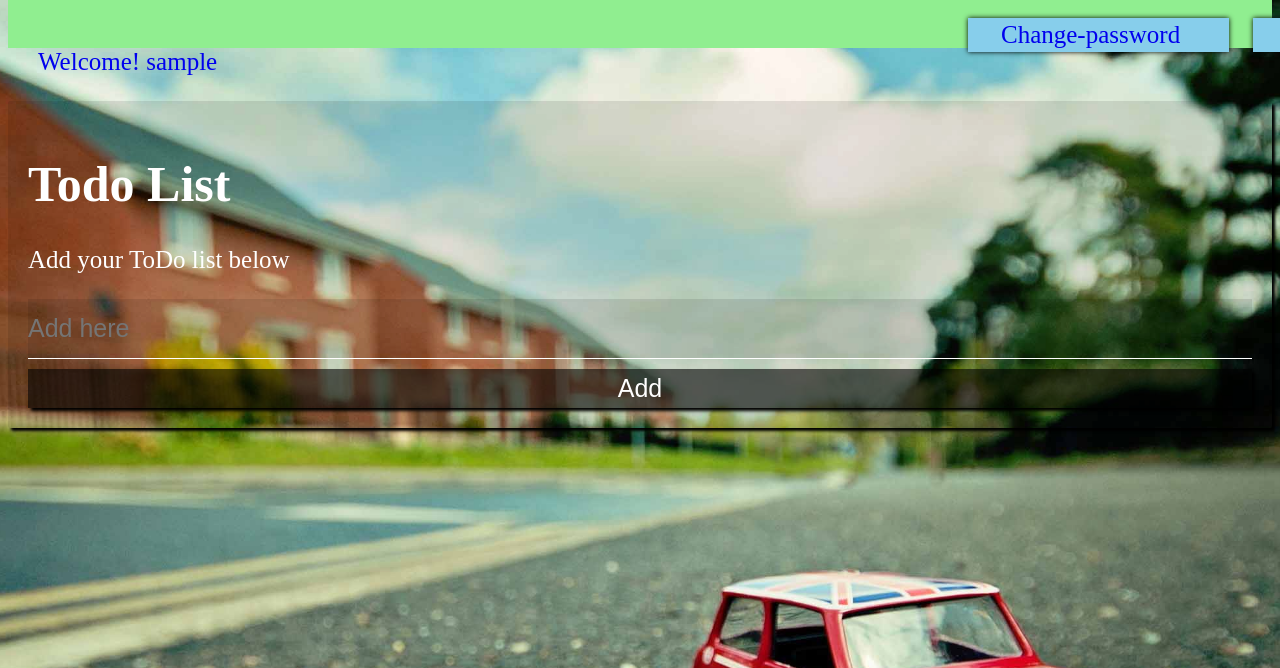
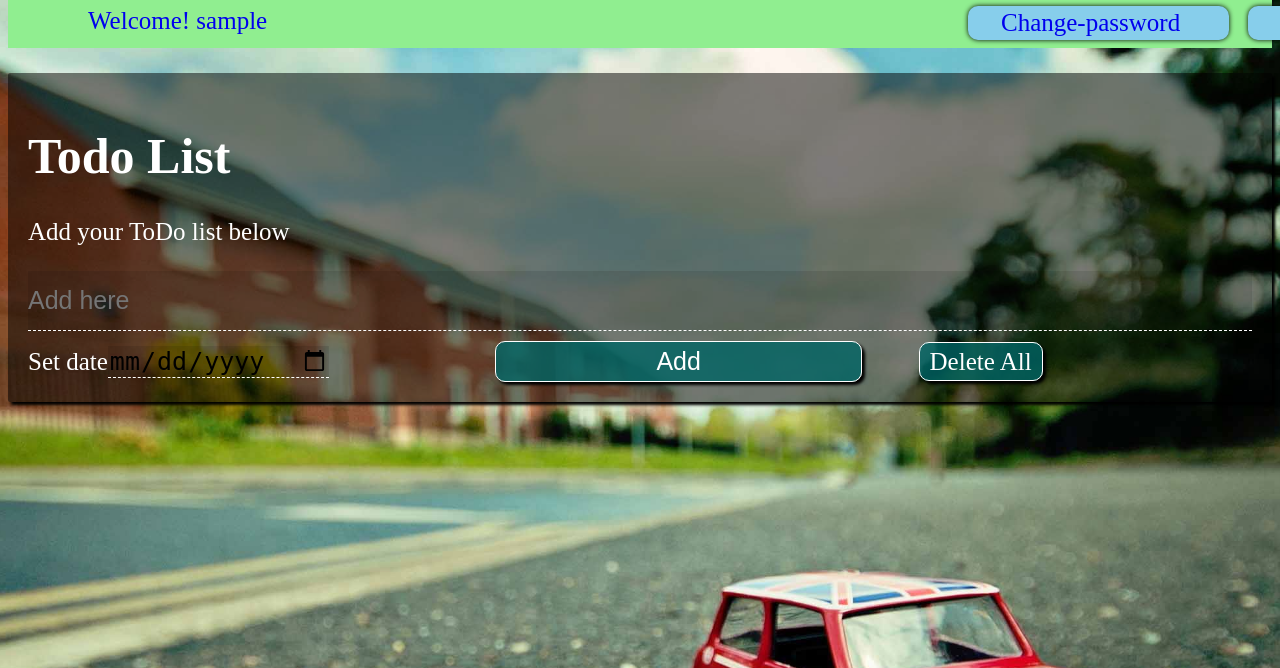
Before and after one commit to sgitv/todo_REG, a PHP site: page /todoHomeScreen.php in a window 1280 px wide. Shown: the top 668 px of the page. Run offline with PHP 8.4, Linux system fonts and the light colour scheme; the visitor is signed in with stand-in values (Sample User, id 1); data that the repository does not hold is empty.

Commit message:
third update

```diff
--- a/changeView.php
+++ b/changeView.php
@@ -14,6 +14,7 @@ if($_SESSION['temp'] == "")
 		<link type="text/css" rel="stylesheet" href="styles.css">
 	</head>
 	<div id="toolbar">
+	<div id="welcome"><a href="#" id="userLogName"><span>Welcome!  </span><?php echo $_SESSION['username'];?></a></div>
 		<div id ="innertool">
 			<a href="logout.php?logout">Log-out</a>
 		</div>
@@ -22,7 +23,7 @@ if($_SESSION['temp'] == "")
 		</div>
 	</div>
 	<body>
-	<div ><a href="#" id="userLogName"><span id = "welcome">Welcome!  </span><?php echo $_SESSION['username'];?></a></div>
+
 		<div class="di" id="signup" style="margin-top=-100px">
 <table>
 
--- a/reChoosEmail.php
+++ b/reChoosEmail.php
@@ -39,7 +39,7 @@
 	<span><p id="s6first" style="color:white;font-size:13px;"></p></span></td></tr>
 
 	<tr><td><input type="submit" name="submit" value="sign-up" class="button" style="border:1px solid white;border-radius:5px"/></td>
-	<tr><td><h3 class="success" style="opacity: 0.9;margin"><?php echo "Email-Id Already exist! please signup with different one!"?></h3></td></tr>
+	<tr><td><h3 class="rechoose" style="opacity: 0.9"><?php echo "Email-Id Already exist! please signup with different one!"?></h3></td></tr>
 </form>
 
 </table>
--- a/regSuccessfull.php
+++ b/regSuccessfull.php
@@ -39,7 +39,7 @@
 	<span><p id="s6first" style="color:white;font-size:13px;"></p></span></td></tr>
 
 	<tr><td><input type="submit" name="submit" value="sign-up" class="button" style="border:1px solid white;border-radius:5px"/></td>
-	<tr><td><h3 class="success" style="opacity: 0.9;margin"><?php echo "succesfully registered! Now log in"?></h3></td></tr>
+	<tr><td><h3 class="success" ><?php echo "succesfully registered! Now log in"?></h3></td></tr>
 </form>
 
 </table>
--- a/signUplogIn.php
+++ b/signUplogIn.php
@@ -14,7 +14,7 @@
 		$lastname = $_POST['surname'];
 		$number = $_POST['number'];
 		$email = $_POST['email'];
-		$password = md5($_POST['password']);
+		$password = $_POST['password'];
 
 		$stmt = $db->prepare("SELECT * FROM users WHERE email=:email_id");
 		$stmt->execute(array(":email_id"=>$email));
@@ -30,7 +30,6 @@
 			$query->execute([
 				':username'=>$firstname,
 				':surname'=>$lastname,
-
 				':pnumber'=>$number,
 				':email'=>$email,
 				':password'=>$password
@@ -46,7 +45,7 @@
 	{
 		$email = $_POST['email'];
 		$password = $_POST['password'];
-		$stmt = $db->prepare("SELECT * FROM users WHERE email=:email_id " );
+		$stmt = $db->prepare("SELECT * FROM users WHERE email=:email_id");
 		$stmt->execute(array(":email_id"=>$email));
 		$userRow=$stmt->fetch(PDO::FETCH_ASSOC);
 		if(($userRow['email'] === $email)&&($userRow['password'] === $password))
--- a/theams.css
+++ b/theams.css
@@ -22,7 +22,7 @@
  	border-radius: 2px;
  	box-shadow: 3px 3px 3px black;
  	margin-top: 25px;
- 	background: rgba(0, 0, 0, 0.1);
+ 	background: rgba(0, 0, 0, 0.5);
  }
  /* Items */
  .items {
@@ -41,13 +41,14 @@
  .items li,
  .item-add .input {
  	border:0;
- 	border-bottom: 1px solid white;
+ 	border-bottom: 1px dashed white;
  	padding: 15px 0;
  }
 
 .input {
 	width:100%;
 	background: rgba(0, 0 , 0, 0.1);
+	position: relative;
 }
  .done-button {
 
@@ -63,16 +64,19 @@
  }
  /* Submit button */
  .submit {
- background: rgba(0, 0 , 0, 0.6);
+
+    background: rgba( 0,100,100, 0.8);
  	padding: 5px 10px;
- 	width:100%;
+ 	width:30%;
  	margin-top: 10px;
  	box-shadow: 3px 3px 3px black;
- 	border:none;
+ 	border:1px solid white;
+ 	margin-left: 160px;
+ 	border-radius: 10px;
 
  }
  .submit:hover{
- 	background: rgba( 10, 0, 0, 0.8);
+ 	 background: rgba(0, 0 , 50, 0.9);
  }
  .color{
  	color:green;
@@ -81,33 +85,52 @@
  	height: 60px;
  	margin-top: -20px;
  	background-color: lightgreen;
+
  }
  #innertool{
- 	margin-top: 30px;
- 	margin-left: 1245px;
+ 	margin-top: 18px;
+ 	margin-left: 1240px;
  	background-color: skyblue;
  	width: 150px;
  	padding: 3px;
  	box-shadow: 0px 0px 5px black;
  	position:fixed;
+ 	border-radius: 10px;
 }
  #innertool1{
- 	margin-top: 30px;
+ 	margin-top: 18px;
  	margin-left: 960px;
  	background-color: skyblue;
  	width: 255px;
  	padding: 3px;
  	box-shadow: 0px 0px 5px black;
  	position:fixed;
+ 		border-radius: 10px;
 }
 #innertool:hover{
-	margin-top: 40px;
+	background-color: orange;
+	color: black;
 }
 #innertool1:hover{
-	margin-top: 40px;
+	background-color: orange;
+	color: black;
 }
  body{
  	background-image: url("aa.jpg");
     background-position: center top;
     background-size: 130% auto;
  }
+ #welcome{
+ 	position: fixed;
+ 	margin-top: 19px;
+ 	margin-left: 50px;
+ 	color:white;
+
+ }
+ #dateField{
+ 	color:black;
+ 	width: 220px;
+ 	background: rgba(0, 0 , 0, 0.1);
+ 	border:0;
+ 	border-bottom: 1px dashed white;
+ }
--- a/todoHomeScreen.php
+++ b/todoHomeScreen.php
@@ -7,7 +7,7 @@ if($_SESSION['temp']=="")
 	header('location:body.php');
 }
 $itemsQuery = $db->prepare("
-	SELECT id,name,done
+	SELECT id,name,done,created,date,edit
 	FROM items
 	WHERE user = :user
 	");
@@ -28,6 +28,7 @@ $items = $itemsQuery->rowCount()? $itemsQuery : [];
 		<link rel="stylesheet" href="theams.css">
 	</head>
 	<div id="toolbar">
+		<div id="welcome"><a href="#" id="userLogName"><span>Welcome!  </span><?php echo $_SESSION['username'];?></a></div>
 		<div id ="innertool">
 			<a href="logout.php?logout">Log-out</a>
 		</div>
@@ -36,7 +37,7 @@ $items = $itemsQuery->rowCount()? $itemsQuery : [];
 		</div>
 	</div>
 	<body>
-	<div ><a href="#" id="userLogName"><span id = "welcome">Welcome!  </span><?php echo $_SESSION['username'];?></a></div>
+
 		<div class="list">
 			<h1 style="color:white">Todo List</h1>
 
@@ -44,24 +45,54 @@ $items = $itemsQuery->rowCount()? $itemsQuery : [];
 			<ol class="items">
 				<?php foreach($items as $item):?>
 					<li>
-						<span class="item<?php echo $item['done']?' done':''?>"><?php echo $item['name'];?></span>	<!-- display List  -->
+
+
+
+						<?php if(!$item['edit']):?>
+
+							<span class="item<?php echo $item['done']?' done':''?>"><?php echo $item['name']." "."'".$item['date']."'"." added on '".$item['created']."'";?></span>	<!-- display List  -->
+
+						<?php endif;?>
+
 						<?php if(!$item['done']):?>
-						<a href="strikeOutUndoLine.php?as=done&item=<?php echo $item['id'];?>" class="done-button">done</a>      <!-- doneButton  -->
+
+
+							<a href="strikeOutUndoLine.php?as=done&item=<?php echo $item['id'];?>" class="done-button">done</a>
+							<a href="delete.php?item=<?php echo $item['id'];?>" class="done-button">delete</a>     <!-- doneButton  -->
+							<a href="edit.php?as=edit&item=<?php echo $item['id'];?>" class="done-button">Edit</a>
+
+
 						<?php endif;?>
+
 						<?php if($item['done']): ?>
+
+
 							<a href="strikeOutUndoLine.php?as=notdone&item=<?php echo $item['id'];?>" class="done-button">Undo</a>	<!-- undoButton  -->
 							<a href="delete.php?item=<?php echo $item['id'];?>" class="done-button">delete</a>	       <!-- deleteButton  -->
+
+
 						<?php endif;?>
+						<?php if($item['edit']): ?>
+							<form action = "save.php?item=<?php echo $item['id'];?>" method="post">
+							<input type = "text" class = "input" name = "name" style = "width:200px" value = "<?php echo $item['name'];?>"/>
+							<input type = "date" class = "input" name = "date" style = "width:200px" value = "<?php echo $item['date'];?>"/>
+							<input type = "submit" class = "done-button" value = "SAVE"/>
+							</form>
+						<?php endif; ?>
 					</li>
 				<?php endforeach; ?>
 			</ol>
+
 			<?php else:?>
 				<P>Add your ToDo list below</P>
 			<?php endif;?>
 			<form class="item-add" action="insert.php" method="post">
 				<input type="text" name="name" placeholder="Add here" class="input" autocomplete="off" required>   <!-- input -->
+		Set date<input type ="date" name="date" id = "dateField"/>
 				<input type="submit" value="Add" class="submit">
+				<a href="delete.php?user=<?php echo $_SESSION['user_id'];?>" onclick="return deleteAll()" class="submit" style="margin-left:50px;color:white" >Delete All</a>
 			</form>
 		</div>
+		<script src=valid.js></script>
 	</body>
 </html>
--- a/valid.js
+++ b/valid.js
@@ -59,16 +59,16 @@ function checklog()
 }
 function nameCheck()
 {
-	var input = document.getElementById("sfield1");
-	if(input.value.length < 3)
+	var input1 = document.getElementById("sfield1");
+	var tag = document.getElementById('sfirst');
+	if(input1.value.length < 3)
 	{
-		document.getElementById('sfirst').innerHTML = "Too Short"+" &#10008";
-		document.getElementById('sfirst').style.color = "red";
+		tag.innerHTML = "Too Short"+" &#10008";
+		tag.style.color = "red";
 	}
 	else
 	{
-		document.getElementById('sfirst').innerHTML = "Ok"+" &#10004";
-		document.getElementById('sfirst').style.color = "lightgreen";
+		tag.innerHTML = "";
 
 	}
 
@@ -83,8 +83,7 @@ function surnameCheck()
 	}
 	else
 	{
-		document.getElementById('s2first').innerHTML = "Ok"+" &#10004";
-		document.getElementById('s2first').style.color = "lightgreen";
+		document.getElementById('s2first').innerHTML = "";
 
 	}
 
@@ -99,8 +98,7 @@ function numberCheck()
 	}
 	else
 	{
-		document.getElementById('s3first').innerHTML = "Valid number"+" &#10004";
-		document.getElementById('s3first').style.color = "lightgreen";
+		document.getElementById('s3first').innerHTML = "";
 
 	}
 
@@ -116,8 +114,7 @@ function emailCheck()
 	}
 	else
 	{
-		document.getElementById('s4first').innerHTML = "Valid email"+" &#10004";
-		document.getElementById('s4first').style.color = "lightgreen";
+		document.getElementById('s4first').innerHTML = "";
 
 	}
 
@@ -132,9 +129,7 @@ function passwordCheck()
 	}
 	else
 	{
-		document.getElementById('s5first').innerHTML = "Ok"+" &#10004";
-		document.getElementById('s5first').style.color = "lightgreen";
-
+		document.getElementById('s5first').innerHTML = "";
 	}
 
 }
@@ -166,9 +161,7 @@ function emailLCheck()
 	}
 	else
 	{
-		document.getElementById('l1first').innerHTML = "Valid email"+" &#10004";
-		document.getElementById('l1first').style.color = "lightgreen";
-
+		document.getElementById('l1first').innerHTML = "";
 	}
 
 }
@@ -182,9 +175,13 @@ function passwordLCheck()
 	}
 	else
 	{
-		document.getElementById('l2first').innerHTML = "Ok"+" &#10004";
-		document.getElementById('l2first').style.color = "lightgreen";
+		document.getElementById('l2first').innerHTML = "";
 
 	}
 
 }
+function deleteAll()
+{
+	var yesNo = confirm("Do you want to really delete all the list items?");
+	return yesNo;
+}
```
Also changed, not shown: DATABASE_STRUCTURE.txt (added, +7 -0 lines), body.php (+9 -9 lines), delete.php (+7 -0 lines), edit.php (added, +31 -0 lines), insert.php (+5 -3 lines), save.php (added, +33 -0 lines), styles.css (+5 -2 lines), 1 other file.
